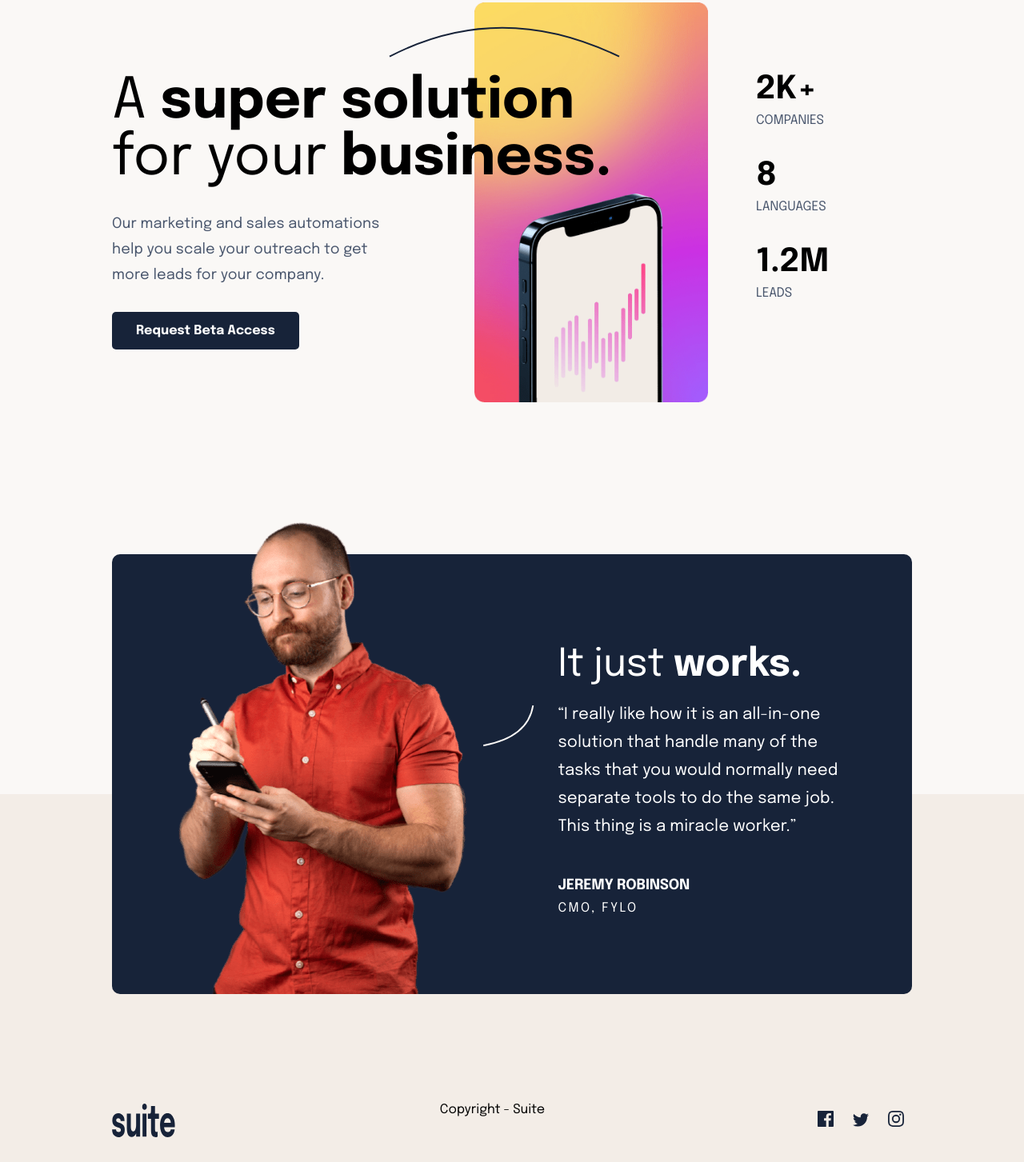
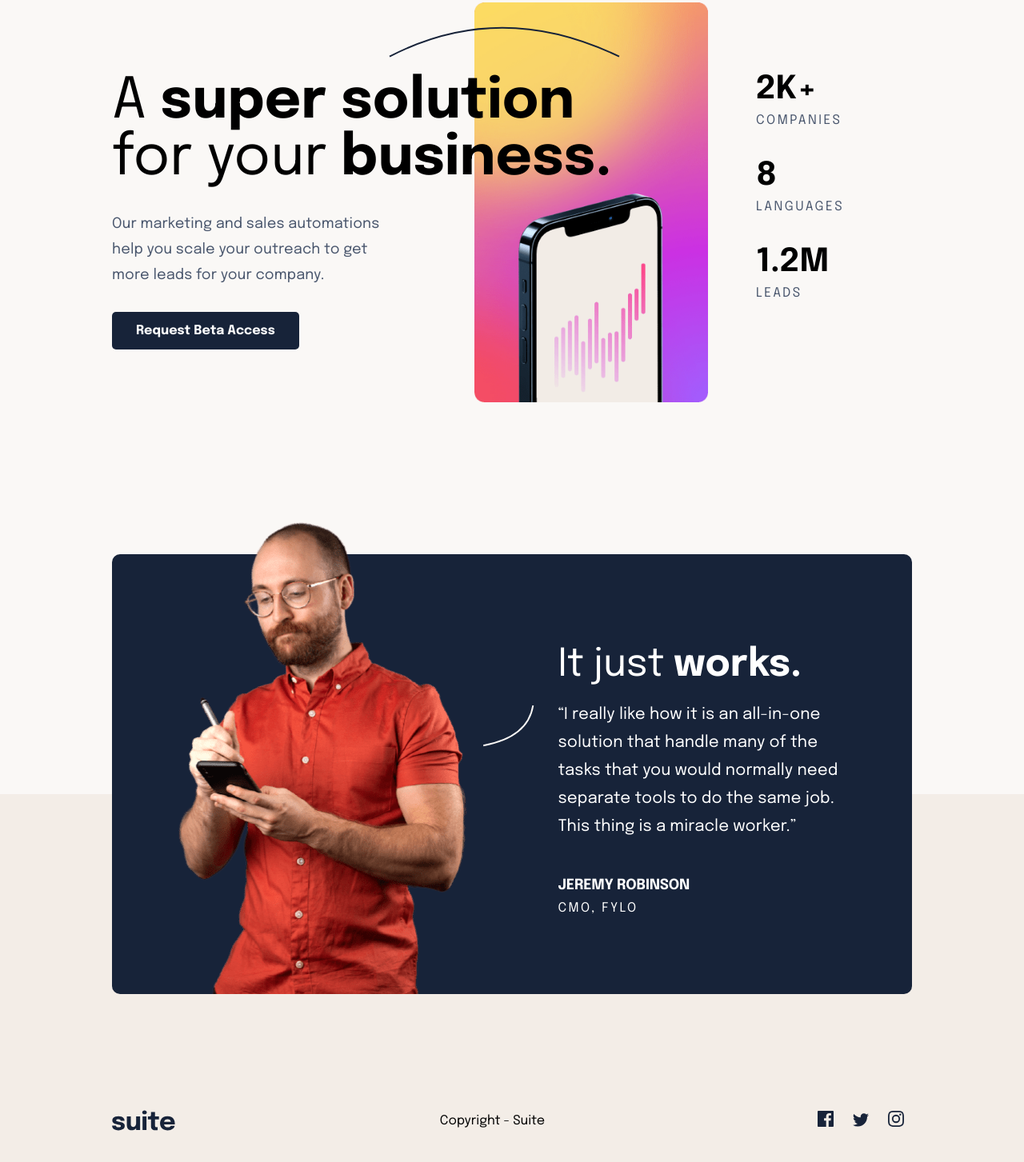
Before and after one commit to R-Agbekey/R-Agbekey, a plain HTML site: page index.html in a window 1280 px wide. Shown: the part 146-1599 px from the top of the page at 80% size. Drawn offline with Linux system fonts and the light colour scheme.

Commit message:
right fixes

```diff
--- a/styles.css
+++ b/styles.css
@@ -138,6 +138,7 @@ header .logo {
     text-transform: uppercase;
     color: var(--smallTextColor);
     padding-top: 10px;
+    letter-spacing: 2.5px;
 }
 
 .info {
@@ -227,6 +228,7 @@ footer {
 .footer-info {
     display: flex;
     justify-content: space-between;
+    align-items: center;
     width: 100%;
 }
 
```
